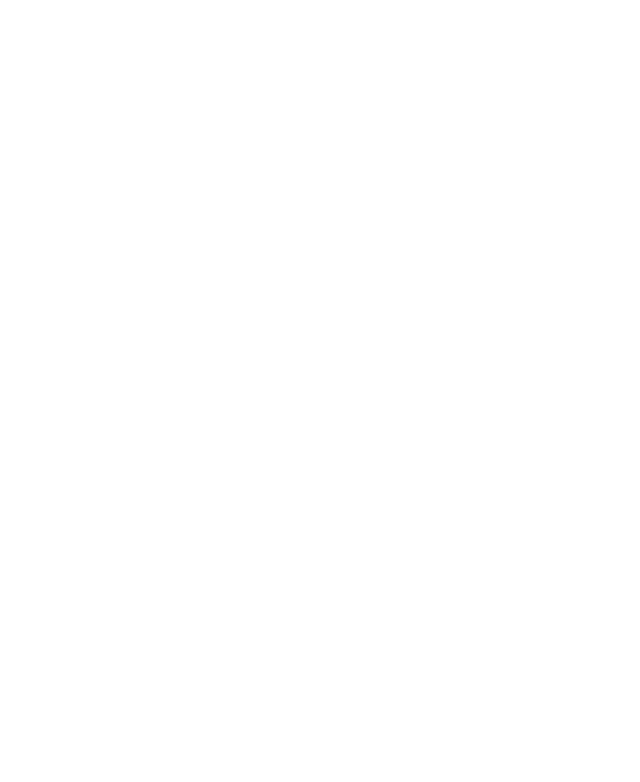
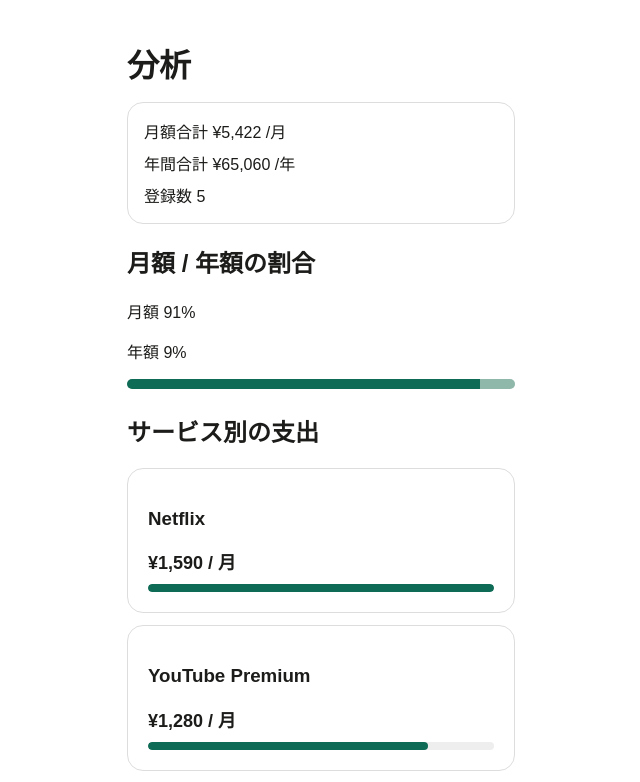
Before and after one commit to okamepanick/subscription-frontend, a React (Vite) app: page /analysis in a window 1280 px wide. Before the commit this address had no page. Shown: the top 782 px of the page, without its empty margins (319-959 px from the left). Built offline with nearby package versions, Linux system fonts and the light colour scheme.

Commit message:
支出の分析画面を作成する

```diff
--- a/src/App.css
+++ b/src/App.css
@@ -98,3 +98,40 @@ button {
   justify-content: space-between;
   margin-bottom: 8px;
 }
+
+.bar-track {
+  height: 8px;
+  margin-top: 10px;
+  overflow: hidden;
+  border-radius: 999px;
+  background: #eee;
+}
+
+.bar-fill {
+  display: block;
+  height: 100%;
+  border-radius: 999px;
+  background: #0d6b56;
+}
+
+.ratio-track {
+  display: flex;
+  height: 10px;
+  margin: 8px 0 24px;
+  overflow: hidden;
+  border-radius: 999px;
+  background: #eee;
+}
+
+.ratio-fill {
+  display: block;
+  height: 100%;
+}
+
+.ratio-fill.is-monthly {
+  background: #0d6b56;
+}
+
+.ratio-fill.is-yearly {
+  background: #8fb8ab;
+}
--- a/src/App.tsx
+++ b/src/App.tsx
@@ -8,6 +8,7 @@ import { SubscriptionNew } from "./pages/SubscriptionNew";
 import type { Subscription } from "./types";
 import { SubscriptionEdit } from "./pages/SubscriptionEdit";
 import { Calendar } from "./pages/Calendar";
+import { Analysis } from "./pages/Analysis";
 
 function App() {
   const [subscriptions, setSubscriptions] = useState(dummySubscriptions);
@@ -52,6 +53,10 @@ function App() {
           path="/calendar"
           element={<Calendar subscriptions={subscriptions} />}
         />
+        <Route
+          path="/analysis"
+          element={<Analysis subscriptions={subscriptions} />}
+        />
 
         <Route path="/subscriptions/new" element={<SubscriptionNew onAdd={addSubscription} />} />
 
--- /dev/null
+++ b/src/pages/Analysis.tsx
@@ -0,0 +1,69 @@
+import { Summary } from "../components/Summary";
+import type { Subscription } from "../types";
+
+type Props = {
+  subscriptions: Subscription[];
+};
+
+const toMonthAmount = (subscription: Subscription) => {
+  if (subscription.billingCycle === "yearly") {
+    return Math.round(subscription.price / 12);
+  }
+  return subscription.price;
+};
+
+const toYearlyAmount = (subscription: Subscription) => {
+  if (subscription.billingCycle === "yearly") {
+    return subscription.price;
+  }
+  return subscription.price * 12;
+};
+
+export const Analysis = ({ subscriptions }: Props) => {
+  const ranked = [...subscriptions].sort(
+    (a, b) => toMonthAmount(b) - toMonthAmount(a)
+  );
+  const maxMonthly = Math.max(...ranked.map((item) => toMonthAmount(item)), 1);
+
+  const monthlyCycleTotal = subscriptions
+    .filter((item) => item.billingCycle === "monthly")
+    .reduce((sum, item) => sum + toYearlyAmount(item), 0);
+  const yearlyCycleTotal = subscriptions
+    .filter((item) => item.billingCycle === "yearly")
+    .reduce((sum, item) => sum + toYearlyAmount(item), 0);
+  const cycleTotal = monthlyCycleTotal + yearlyCycleTotal;
+  const monthlyShare =
+    cycleTotal === 0 ? 0 : Math.round((monthlyCycleTotal / cycleTotal) * 100);
+  const yearlyShare = cycleTotal === 0 ? 0 : 100 - monthlyShare;
+
+  return (
+    <div className="page">
+      <h1>分析</h1>
+      <Summary subscriptions={subscriptions} />
+
+      <h2>月額 / 年額の割合</h2>
+      <p>月額 {monthlyShare}%</p>
+      <p>年額 {yearlyShare}%</p>
+      <div className="ratio-track">
+        <span className="ratio-fill is-monthly" style={{ width: `${monthlyShare}%` }} />
+        <span className="ratio-fill is-yearly" style={{ width: `${yearlyShare}%` }} />
+      </div>
+
+      <h2>サービス別の支出</h2>
+      {ranked.map((subscription) => {
+        const monthly = toMonthAmount(subscription);
+        const width = Math.round((monthly / maxMonthly) * 100);
+
+        return (
+          <article key={subscription.id} className="card">
+            <h3>{subscription.serviceName}</h3>
+            <p>¥{monthly.toLocaleString()} / 月</p>
+            <div className="bar-track">
+              <span className="bar-fill" style={{ width: `${width}%` }} />
+            </div>
+          </article>
+        );
+      })}
+    </div>
+  );
+};
--- a/src/pages/Home.tsx
+++ b/src/pages/Home.tsx
@@ -13,8 +13,11 @@ export const Home = ({subscriptions}: Props) => {
       <h1>SubCheck</h1>
       <Summary subscriptions={subscriptions} />
       <Link to="/subscriptions/new">追加</Link>
-      <Link to="/subscriptions/new">追加</Link>
+      <br />
       <Link to="/calendar">カレンダー</Link>
+      <br />
+      <Link to="/analysis">分析</Link>
+      <br />
       {subscriptions.map((subscription) => (
         <SubscriptionCard
           key={subscription.id}
```
